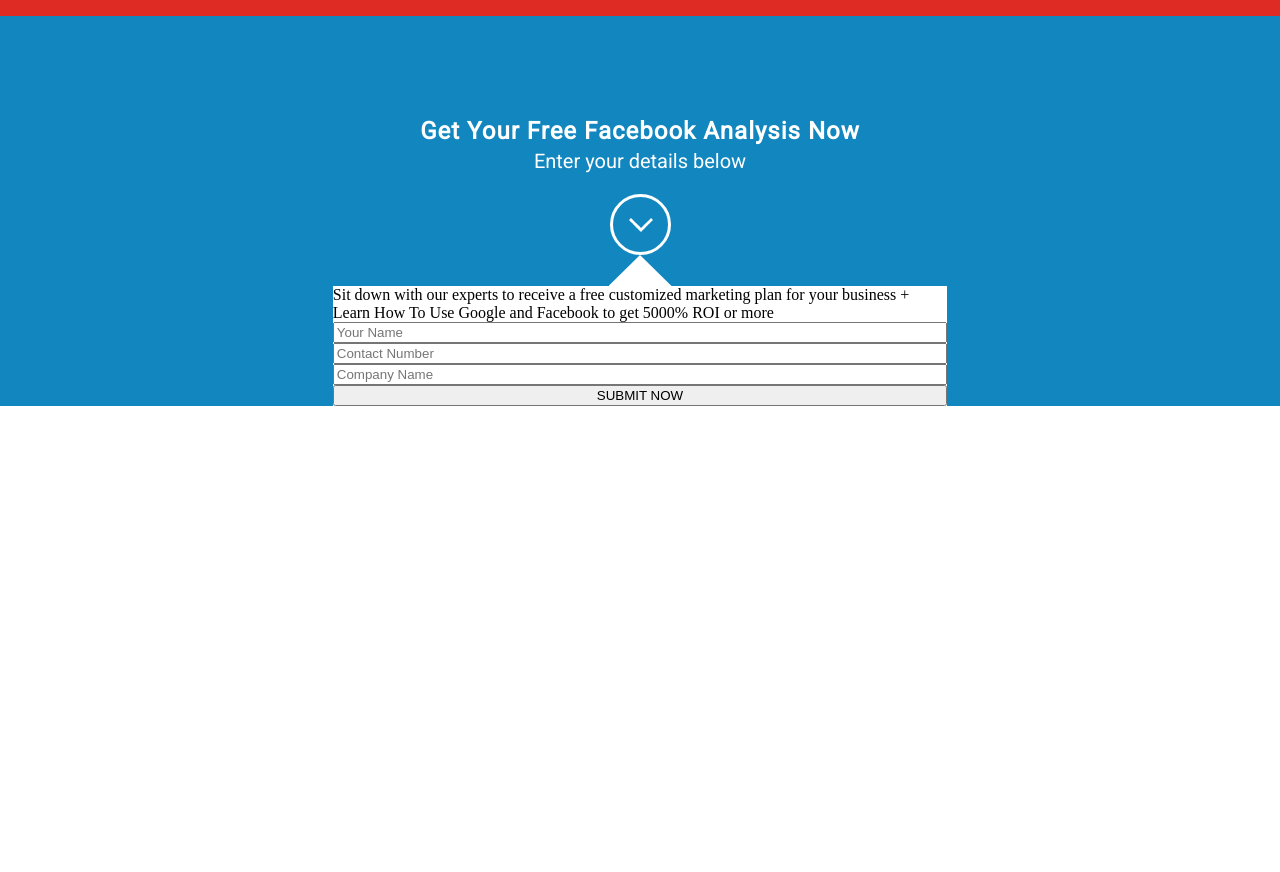
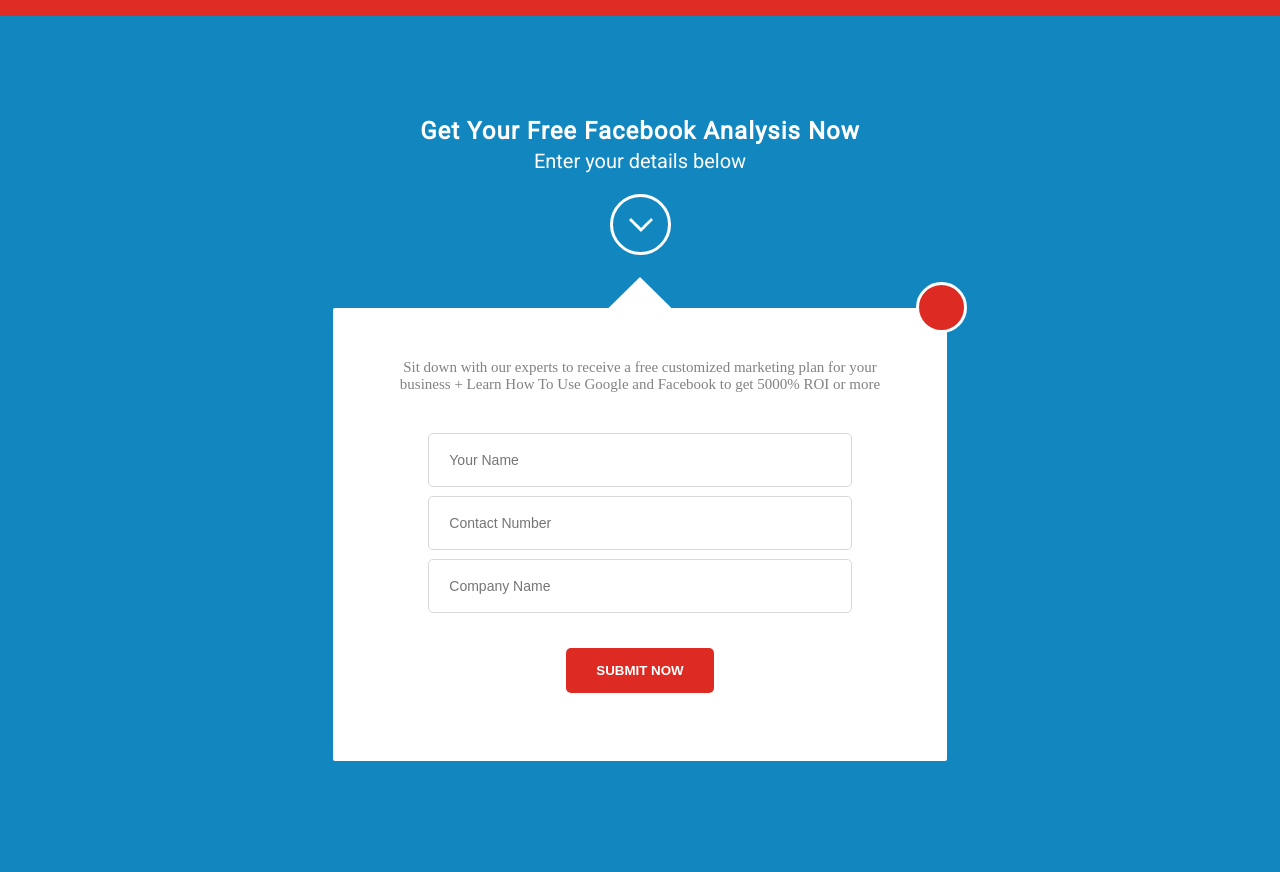
Before and after one commit to maria-dyka/Dyka_Task6, a plain HTML site: page index.html in a window 1280 px wide. Shown: the part 856-1728 px from the top of the page. Before the commit the page ends 1262 px from the top, so only its background shows below. Drawn offline with Linux system fonts and the light colour scheme.

Commit message:
New styles were added.

```diff
--- a/index.html
+++ b/index.html
@@ -49,19 +49,21 @@
         <p class="facebook-analysis_description text">Enter your details below</p>
     </section>
     <div class="arrow"></div>
+    <div class="wrapper">
+        <div class="close"></div>
         <div class="decoration"></div>
         <form class="facebook-analysis_form">
-        <div class="close"></div>
             <p class="form_description">
                 Sit down with our experts to receive a free customized marketing plan
                 for your business + Learn How To Use Google and Facebook to get 5000%
                 ROI or more
             </p>
-        <input type="text" class="form_name" name="name" placeholder="Your Name">
-        <input type="number" class="form_number" name="number" placeholder="Contact Number">
-        <input type="text" class="form_company-name" name="company_name" placeholder="Company Name">
+            <input type="text" class="form_name item" name="name" placeholder="Your Name">
+            <input type="number" class="form_number item" name="number" placeholder="Contact Number">
+            <input type="text" class="form_company-name item" name="company_name" placeholder="Company Name">
             <input type="submit" class="form_submit" name="submit" value="SUBMIT NOW">
         </form>
+    </div>
 </section>
 
 </body>
--- a/style.css
+++ b/style.css
@@ -102,17 +102,66 @@
     background-position: 16px 21px;
     margin-top: 18px;
 }
+.wrapper{
+    display: flex;
+    flex-direction: column;
+    align-items: center;
+    margin-top: 22px;
+    width: 48%;
+    position: relative;
+}
 .decoration{
     width: 63px;
     height: 31px;
     background-color: white;
     clip-path: polygon(50% 0%, 0% 100%, 100% 100%);
 }
+.close{
+    width: 45px;
+    height: 45px;
+    border-radius: 50%;
+    background: rgb(221, 43, 35);
+    border: solid 3px white;
+    position: absolute;
+    top: 5px;
+    left: 95%;
+}
 .facebook-analysis_form{
-    width: 48%;
+    border-radius: 2px;
     background-color: white;
     display: flex;
     flex-direction: column;
+    align-items: center;
+    margin-bottom: 111px;
+}
+.form_description{
+    width: 81%;
+    margin: 51px auto 40px auto;
+    word-wrap: break-word;
+    text-align: center;
+    font-size: 15px;
+    color: rgb(130, 130, 130);
+    display: inline-block;
+}
+.item{
+    width: 65%;
+    height: 50px;
+    border-radius: 5px;
+    margin-bottom: 9px;
+    padding-left: 20px;
+    font-size: 14px;
+    border: solid 1px rgb(216, 216, 216);
+}
+.form_submit{
+    width: 24%;
+    height: 45px;
+    border-radius: 5px;
+    border: none;
+    background: rgb(221, 43, 35);
+    color: white;
+    font-weight: 800;
+    margin-top: 26px;
+    margin-bottom: 68px;
 }
 
 
```
Also changed, not shown: img/icons/close.png (added). Lines whose indentation alone changed are shown as unchanged.
